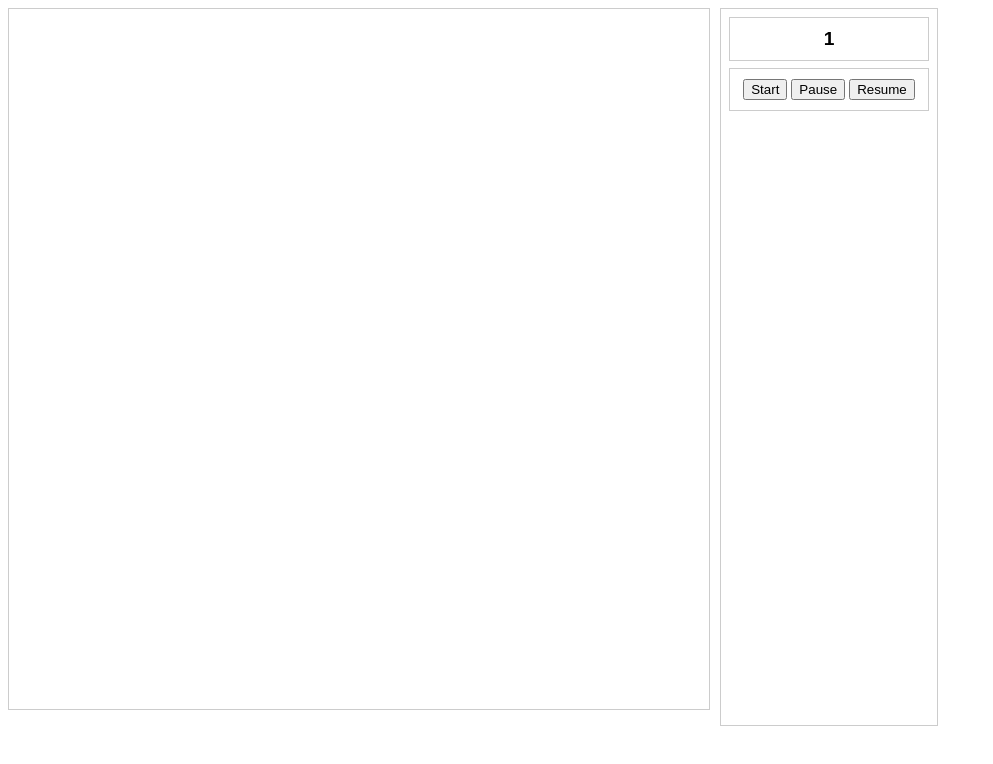
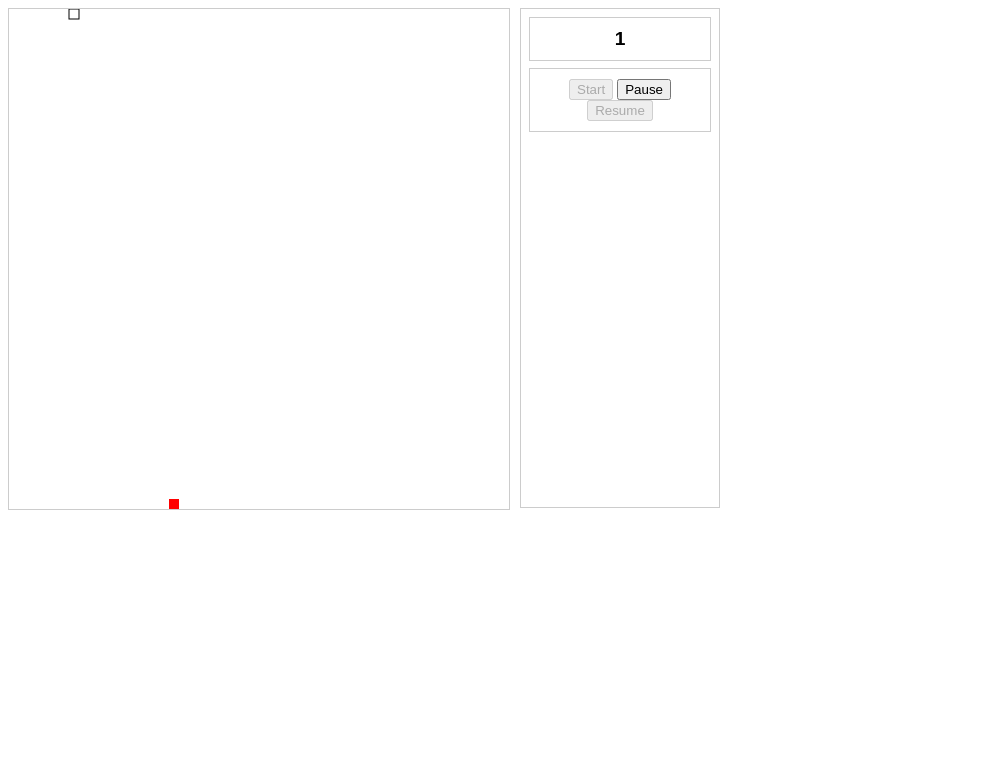
Before and after one commit to herch0/html5-snake, a plain HTML site: page index.html in a window 1280 px wide. Both pictures are taken after a click on the button "Start". Shown: the whole page, without its empty margins (0-993 px from the left). Drawn offline with Linux system fonts and the light colour scheme.

Commit message:
snake can move now buttons start, pause, resume working

```diff
--- a/index.html
+++ b/index.html
@@ -10,6 +10,9 @@ and open the template in the editor.
     <meta charset="UTF-8">
     <meta name="viewport" content="width=device-width, initial-scale=1.0">
     <style>
+      *, *:before, *:after {
+        box-sizing: border-box;
+      }
       canvas {
         border: 1px solid #ccc;
         float: left;
@@ -30,7 +33,7 @@ and open the template in the editor.
         float: left;
         border: 1px solid #ccc;
         width: 200px;
-        height: 700px;
+        height: 500px;
         padding: 8px;
       }
       html {
@@ -39,14 +42,15 @@ and open the template in the editor.
     </style>
   </head>
   <body>
-    <canvas width="700" height="700"></canvas>
+    <canvas width="500" height="500"></canvas>
     <div id="div_left">
       <div id="level">1</div>
       <div id="actions">
-        <button>Start</button>
-        <button>Pause</button>
-        <button>Resume</button>
+        <button id="btn_start" onclick="start()">Start</button>
+        <button id="btn_pause" onclick="pause()">Pause</button>
+        <button id="btn_resume" onclick="resume()">Resume</button>
       </div>
     </div>
+    <script src="script.js"></script>
   </body>
 </html>
--- a/script.js
+++ b/script.js
@@ -3,24 +3,106 @@ var x, y, dx, dy;
 var squares = [];
 var food;
 var canvas, context;
+var gameOn = false;
+var repaintInterval = 500;
+var foodColor = "red";
+var gridDimension = 10;
 
-function Square(x, y) {
+window.onload = init;
+
+document.querySelector("body").addEventListener('keydown', function (event) {
+  event.preventDefault();
+  //37 gauche
+  //38 haut
+  //39 droite
+  //40 bas
+//  console.log(event.which);
+});
+
+function Square(x, y, color) {
   this.x = x;
   this.y = y;
-  this.width = 10;
-  this.height = 10;
+  this.color = (color ? color : "black");
+  this.width = gridDimension;
+  this.height = gridDimension;
+}
+
+function start() {
+  gameOn = true;
+  repaint();
+  document.querySelector("#btn_start").disabled = true;
+  document.querySelector("#btn_pause").disabled = false;
+}
+
+function pause() {
+  gameOn = false;
+  document.querySelector("#btn_resume").disabled = false;
+  document.querySelector("#btn_pause").disabled = true;
+}
+
+function resume() {
+  gameOn = true;
+  document.querySelector("#btn_pause").disabled = false;
+  document.querySelector("#btn_resume").disabled = true;
+  repaint();
 }
 
 function init() {
+  document.querySelector("#btn_start").disabled = false;
+  document.querySelector("#btn_pause").disabled = true;
+  document.querySelector("#btn_resume").disabled = true;
   var head = new Square(0, 0);
   squares.push(head);
   canvas = document.querySelector("canvas");
   context = canvas.getContext('2d');
-  food = new Square(150, 150);
+  dx = gridDimension;
+  dy = 0;
+  food = new Square(0, 0, foodColor);
+  changeFoodPosition();
 }
 
 function repaint() {
-  for (var i = 0; i < squares.length; i++) {
-
+  context.clearRect(0, 0, canvas.width, canvas.height);
+  paintSnake();
+  showFood();
+  if (gameOn) {
+    setTimeout(repaint, repaintInterval);
   }
 }
+
+//function moveSnake() {
+//  paintSnake();
+//  //test eating food
+//  if (gameOn) {
+//    setTimeout(moveSnake, repaintInterval);
+//  }
+//}
+
+function paintSnake() {
+  //  decrease opacity with length
+  for (var i = 0; i < squares.length; i++) {
+    squares[i].x += dx;
+    squares[i].y += dy;
+    context.strokeStyle = squares[i].color;
+    context.strokeRect(squares[i].x, squares[i].y, squares[i].width, squares[i].height)
+  }
+}
+
+function changeFoodPosition() {
+  var d = canvas.width;
+  var x = Math.random() * d;
+  x = x - (x % gridDimension);
+  var y = Math.random() * d;
+  y = y - (y % gridDimension);
+  food.x = x;
+  food.y = y;
+}
+
+function showFood() {
+  context.fillStyle = food.color;
+  context.fillRect(food.x, food.y, food.width, food.height);
+}
+
+function animate() {
+
+}
```
